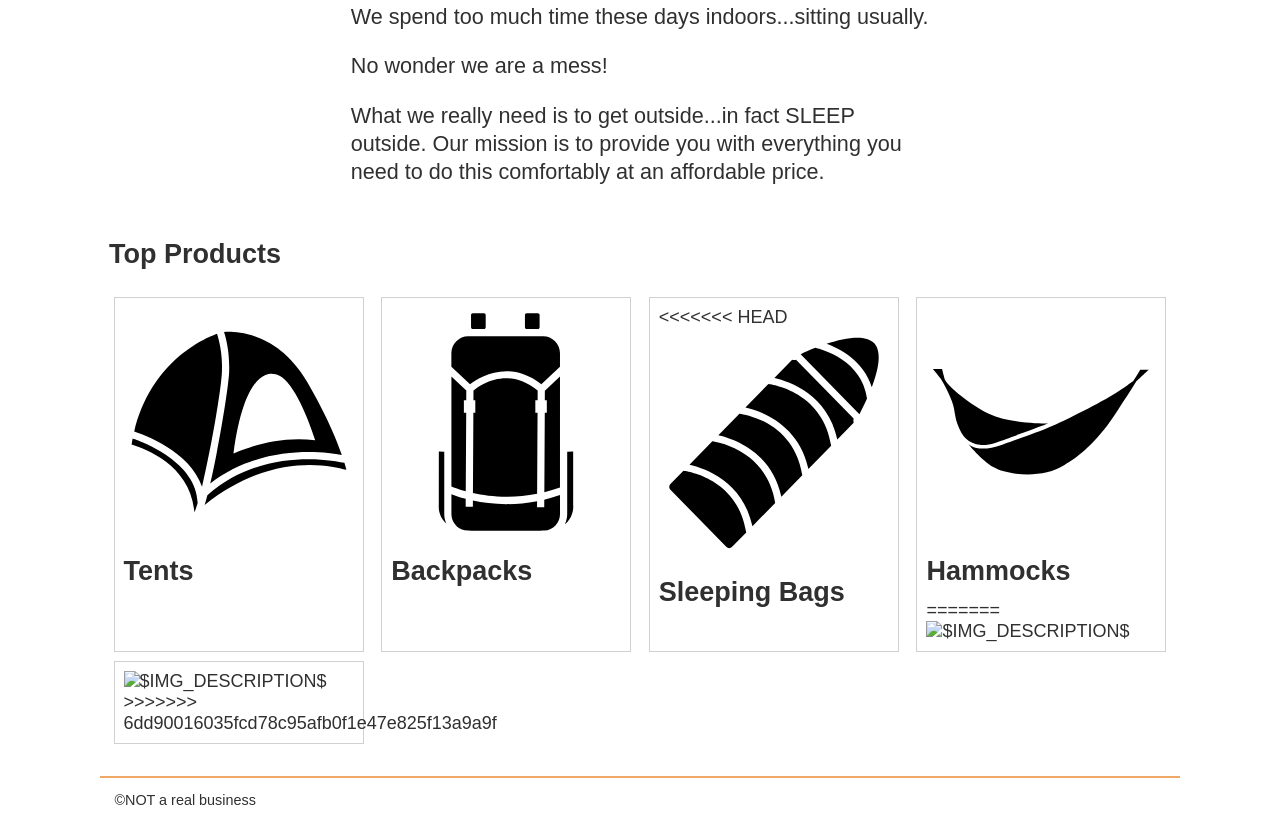
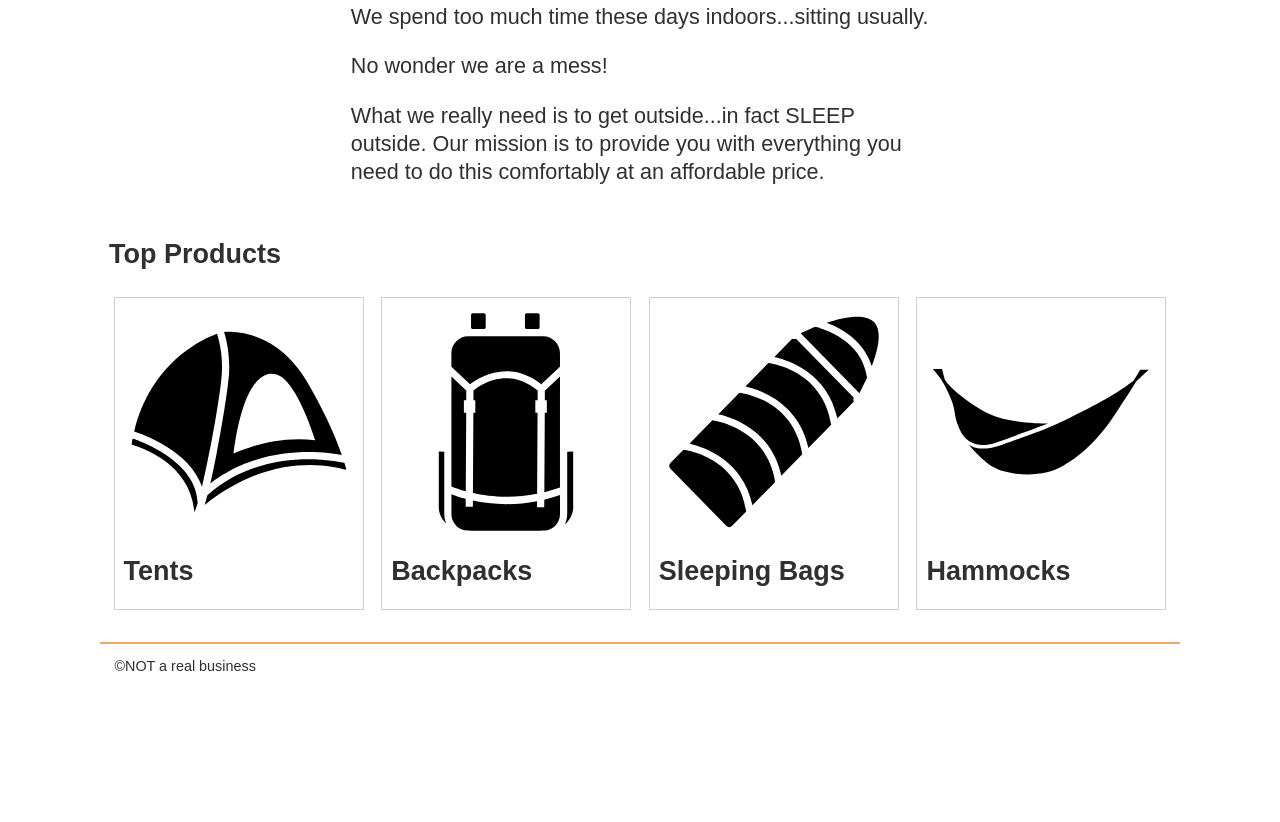
Before and after one commit to rodsam9/wdd30-team03, a website built with Vite: page src/index.html in a window 1280 px wide. Shown: the part 435-1257 px from the top of the page. After the commit the page ends 1123 px from the top, so only its background shows below. Built offline with nearby package versions, Linux system fonts and the light colour scheme; files whose address does not match are found by name.

Commit message:
edit product merge

```diff
--- a/src/index.html
+++ b/src/index.html
@@ -46,25 +46,17 @@
           </a>
         </li>
         <li class="product-card">
-<<<<<<< HEAD
           <a class="product-card__link" href="product-listing?product=sleeping_bags">
-            <img src="images/category-icons/noun_Sleeping Bag_3544775.svg" alt="Sleeping Bag Icon from Noun Project: Mustofa Bayu" />
+            <img src="images/category-icons/noun_Sleeping Bag_3544775.svg"
+              alt="Sleeping Bag Icon from Noun Project: Mustofa Bayu" />
             <h2 class="product-card__name">Sleeping Bags</h2>
           </a>
         </li>
         <li class="product-card">
           <a class="product-card__link" href="product-listing?product=hammocks">
-            <img src="images/category-icons/noun_Hammock_791143.svg" alt="Hammock Icon from Noun Project: Paul Richard" />
+            <img src="images/category-icons/noun_Hammock_791143.svg"
+              alt="Hammock Icon from Noun Project: Paul Richard" />
             <h2 class="product-card__name">Hammocks</h2>
-=======
-          <a class="product-card__link" href="product-details?product=$PRODUCT_ID$">
-            <img src="$IMG_SRC$" alt="$IMG_DESCRIPTION$" />
-          </a>
-        </li>
-        <li class="product-card">
-          <a class="product-card__link" href="product-details?product=$PRODUCT_ID$">
-            <img src="$IMG_SRC$" alt="$IMG_DESCRIPTION$" />
->>>>>>> 6dd90016035fcd78c95afb0f1e47e825f13a9a9f
           </a>
         </li>
         </template>
```
